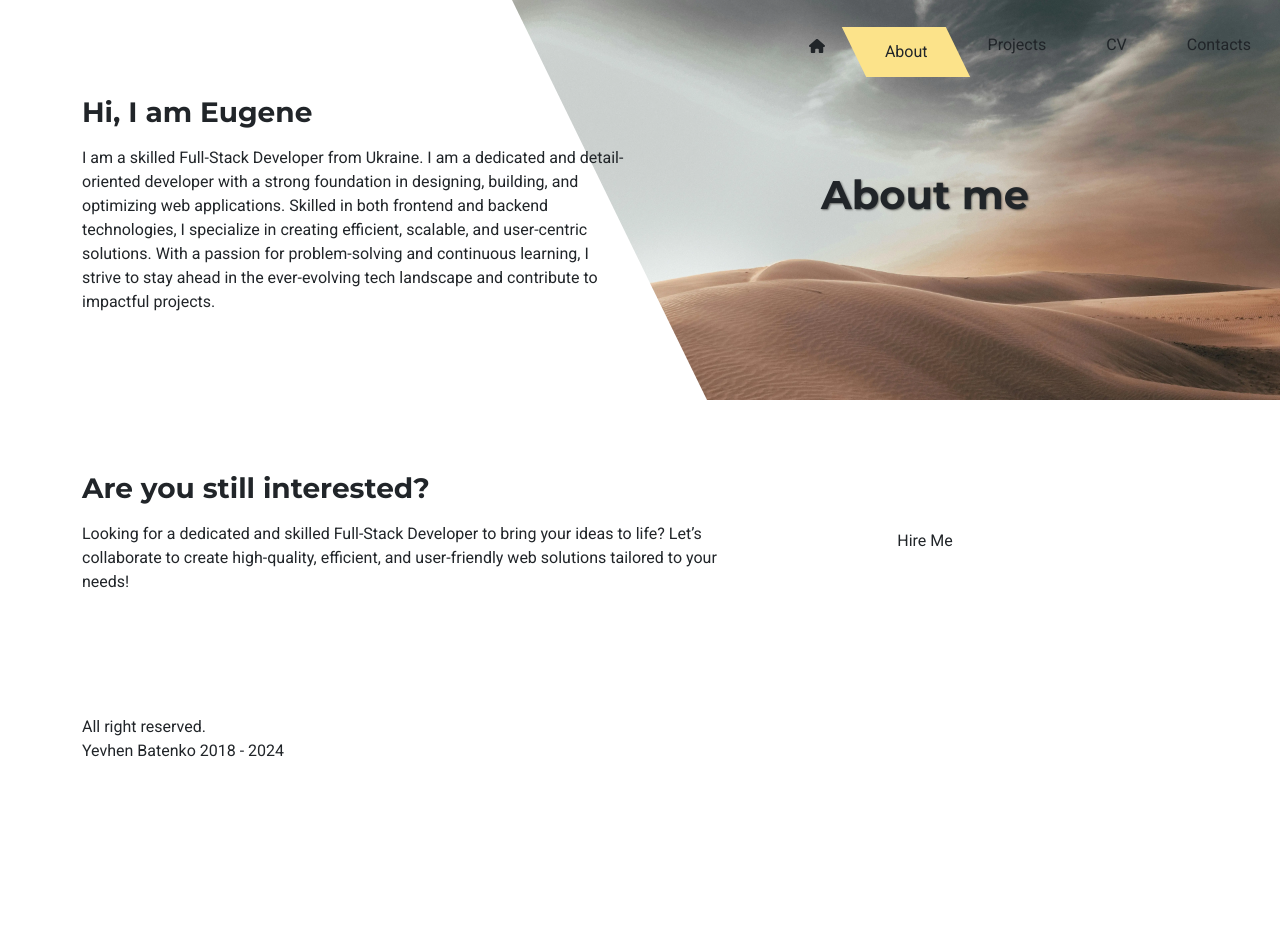
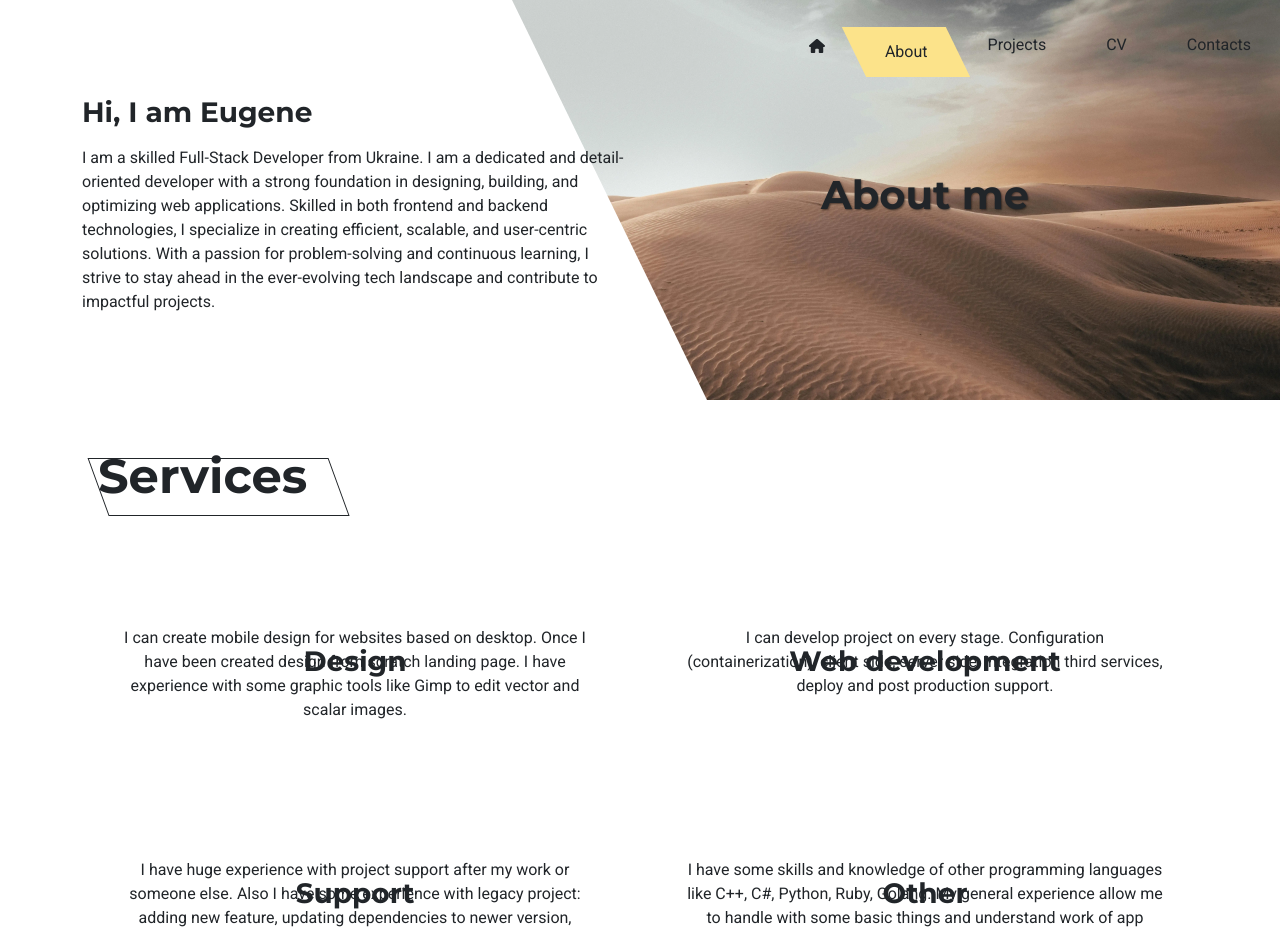
Before and after one commit to EugeneBatenko/project-fenec, a Next.js app: page /about in a window 1280 px wide. Shown: the top 933 px of the page. Before the commit the page ends 800 px from the top, so only its background shows below. Built offline with nearby package versions, Linux system fonts and the light colour scheme.

Commit message:
Add service section. Begun with experience section

```diff
--- a/app/about/page.tsx
+++ b/app/about/page.tsx
@@ -1,11 +1,13 @@
 import {Summary} from "@/app/components/Summary/Summary";
 import {Experience} from "@/app/components/Experience/Experience";
 import {HireMe} from "@/app/components/HireMe/HireMe";
+import {Services} from "@/app/components/Services/Services";
 
 export default function Page() {
     return (
         <>
             <Summary/>
+            <Services/>
             <Experience/>
             <HireMe/>
         </>
--- /dev/null
+++ b/app/components/Services/Services.tsx
@@ -0,0 +1,58 @@
+import {FC} from "react";
+import {SectionHeader} from "@/ui/headers/SectionHeader";
+import styles from "./services.module.css";
+
+export const Services: FC = () => {
+    return (
+        <section className={`${styles.section} mb-5`}>
+            <div className="container">
+                <div className="row mb-5">
+                    <div className="col-12 text-center">
+                        <SectionHeader title="Services"/>
+                    </div>
+                </div>
+
+                <div className="row">
+                    <div className={`${styles.column} col-md-6 col-12 mb-3`}>
+                    <div className={styles.card}>
+                            <h3 className={styles.title}>Design</h3>
+                            <p className={styles.text}>I can create mobile design for websites based on desktop. Once I have been created design
+                                from scratch landing page. I have experience with some graphic tools like Gimp to edit
+                                vector and scalar images.</p>
+                            <span className={styles.background}></span>
+                        </div>
+                    </div>
+
+                    <div className={`${styles.column} col-md-6 col-12 mb-3`}>
+                        <div className={styles.card}>
+                            <h3 className={styles.title}>Web development</h3>
+                            <p className={styles.text}>I can develop project on every stage. Configuration (containerization), client side,
+                                server side, integration third services, deploy and post production support.</p>
+                            <span className={styles.background}></span>
+                        </div>
+                    </div>
+
+                    <div className={`${styles.column} col-md-6 col-12 mb-3`}>
+                        <div className={styles.card}>
+                            <h3 className={styles.title}>Support</h3>
+                            <p className={styles.text}>I have huge experience with project support after my work or someone else. Also I have
+                                some experience with legacy project: adding new feature, updating dependencies to newer
+                                version, migrating databases</p>
+                            <span className={styles.background}></span>
+                        </div>
+                    </div>
+
+                    <div className={`${styles.column} col-md-6 col-12 mb-3`}>
+                        <div className={styles.card}>
+                            <h3 className={styles.title}>Other</h3>
+                            <p className={styles.text}>I have some skills and knowledge of other programming languages like C++, C#, Python,
+                                Ruby, Golang. My general experience allow me to handle with some basic things and
+                                understand work of app which written on it</p>
+                            <span className={styles.background}></span>
+                        </div>
+                    </div>
+                </div>
+            </div>
+        </section>
+    )
+}
--- /dev/null
+++ b/app/components/Services/services.module.css
@@ -0,0 +1,113 @@
+/* On the top because fpr more weight for hover styles*/
+.column:nth-child(1) .background {
+    top: 0;
+    transform: scaleY(0);
+    transform-origin: top;
+}
+
+.column:nth-child(2) .background {
+    left: 0;
+    transform: scaleX(0);
+    transform-origin: left;
+}
+
+.column:nth-child(3) .background {
+    bottom: 0;
+    transform: scaleY(0);
+    transform-origin: bottom;
+}
+
+.column:nth-child(4) .background {
+    right: 0;
+    transform: scaleX(0);
+    transform-origin: right;
+}
+
+/* - */
+
+.card {
+    width: 100%;
+    height: 100%;
+    padding: 2rem;
+    position: relative;
+    background-color: var(--primary-dark);
+
+    &::before, &::after {
+        content: '';
+        position: absolute;
+        width: 50px;
+        height: 50px;
+        transition: transform 0.5s ease-in-out;
+    }
+
+    &::before {
+        border-bottom: 2px solid var(--primary-color);
+        border-left: 2px solid var(--primary-color);
+        left: -2px;
+        bottom: -2px;
+    }
+    &::after {
+        border-right: 2px solid var(--primary-color);
+        border-top: 2px solid var(--primary-color);
+        right: -2px;
+        top: -2px;
+    }
+
+    @media (width > 991px) {
+        &:hover {
+            .title {
+                transform: translateY(-65px);
+                color: var(--primary-dark);
+            }
+            &::before {
+                transform: translate(-5px, 5px);
+            }
+            &::after {
+                transform: translate(5px, -5px);
+            }
+            .background {
+                transform: scale(1);
+            }
+        }
+    }
+}
+
+.title {
+
+    text-align: center;
+    /* For overlay background */
+    z-index: 3;
+    @media (width > 991px) {
+        margin: auto;
+        top: 0;
+        bottom: 0;
+        left: 0;
+        right: 0;
+        transform: translateY(0);
+        height: fit-content;
+        transition: transform 0.5s ease-in-out, color 0.5s ease-in-out;
+        position: absolute;
+    }
+}
+
+.text {
+    text-align: center;
+    margin-top: 2.5rem;
+
+    position: relative; /* For overlay background */
+    z-index: 2;
+    @media (width > 991px) {
+        color: var(--primary-dark);
+    }
+}
+
+.background {
+    position: absolute;
+    background-color: var(--primary-color);
+    width: 100%;
+    height: 100%;
+    top: 0;
+    left: 0;
+    z-index: 1;
+    transition: transform 0.5s ease-in-out;
+}
--- a/app/components/Summary/Summary.tsx
+++ b/app/components/Summary/Summary.tsx
@@ -31,7 +31,7 @@ export const Summary: FC = () => {
                             placeholder="blur"
                             style={{
                                 objectFit: "cover",
-                                objectPosition: "top",
+                                objectPosition: "center",
                             }}
                         />
                     </div>
--- a/app/components/ui/headers/SectionHeader.tsx
+++ b/app/components/ui/headers/SectionHeader.tsx
@@ -4,7 +4,7 @@ import {SectionHeaderProps} from "@/types";
 
 export const SectionHeader: FC<SectionHeaderProps> = (header) => {
     return (
-        <h2 className={`${styles.sectionHeader} ${header.reversed ? styles.reversed : ""} ${header.addClassName}`}>
+        <h2 className={`${styles.sectionHeader} ${header.reversed ? styles.reversed : ""} ${header.addClassName || ''}`}>
             <span className={styles.text}>{header.title}</span>
         </h2>
     )
```
Also changed, not shown: app/components/HireMe/HireMe.tsx (line endings or trailing spaces).
